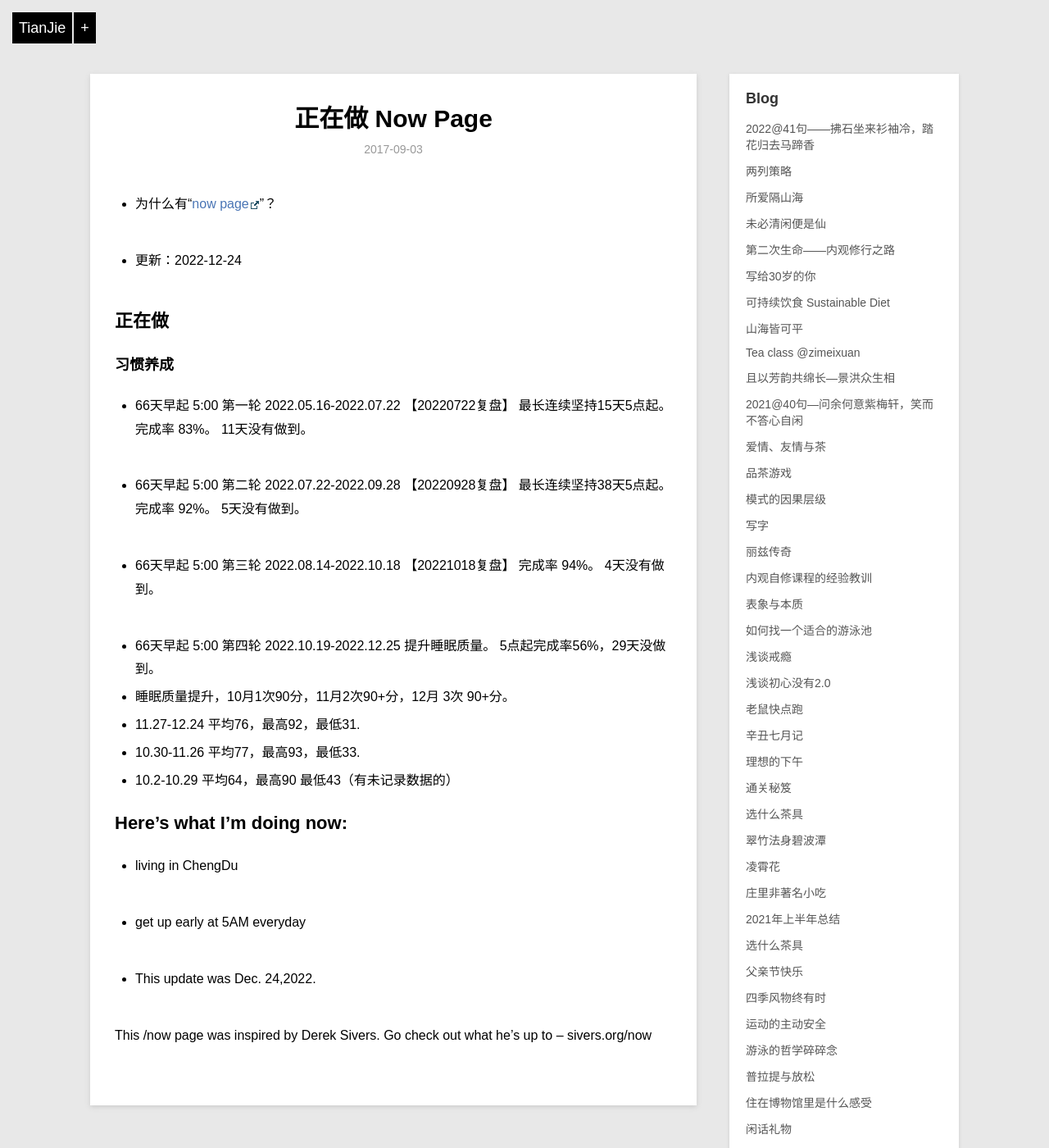
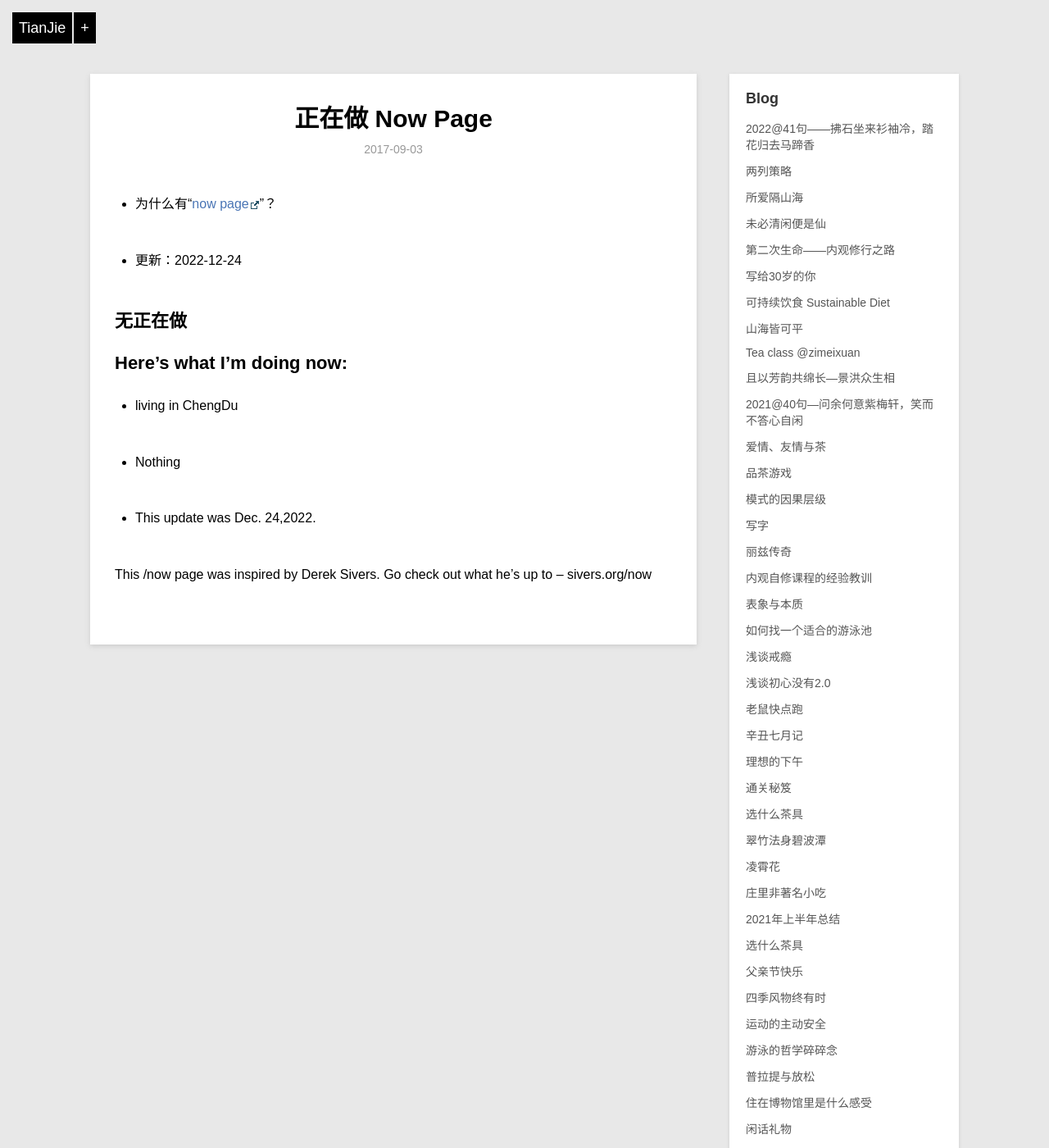
Before and after one commit to violettianjie/violettianjie.github.io, a Jekyll site: the page built from _posts/blog/2017-09-03-now.md, in a window 1280 px wide and 1400 px high. Shown: the whole window at 82% size. Built offline with Jekyll 4.4.1, drawn with Linux system fonts in a browser that asks for light colours; comment, search, counter and statistics services are not loaded.

Commit message:
Update 2017-09-03-now.md

```diff
--- a/_posts/blog/2017-09-03-now.md
+++ b/_posts/blog/2017-09-03-now.md
@@ -12,24 +12,9 @@ category: blog
 - 更新：2022-12-24
 
 
-## 正在做
+## 无正在做
 
 
-
-### 习惯养成
-
-
--  66天早起 5:00  第一轮 2022.05.16-2022.07.22 【20220722复盘】  最长连续坚持15天5点起。完成率 83%。 11天没有做到。
-
--  66天早起 5:00  第二轮 2022.07.22-2022.09.28 【20220928复盘】  最长连续坚持38天5点起。完成率 92%。 5天没有做到。
-
--  66天早起 5:00  第三轮 2022.08.14-2022.10.18 【20221018复盘】 完成率 94%。 4天没有做到。
-
--  66天早起 5:00  第四轮 2022.10.19-2022.12.25  提升睡眠质量。  5点起完成率56%，29天没做到。
--  睡眠质量提升，10月1次90分，11月2次90+分，12月 3次 90+分。
--  11.27-12.24 平均76，最高92，最低31.
--  10.30-11.26 平均77，最高93，最低33.
--  10.2-10.29  平均64，最高90 最低43（有未记录数据的）
 
 
 
@@ -41,7 +26,7 @@ category: blog
 
 - living in ChengDu
 
-- get up early at 5AM everyday
+- Nothing
 
 - This update was Dec. 24,2022.
 
```
